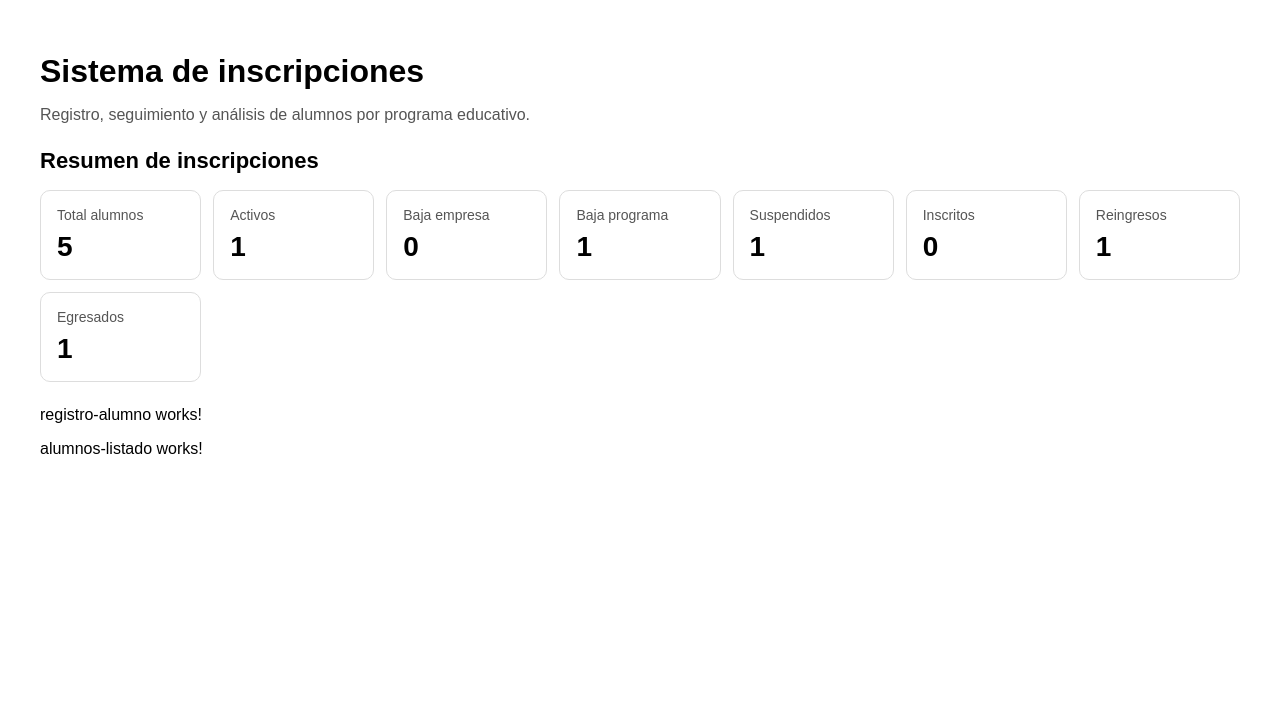
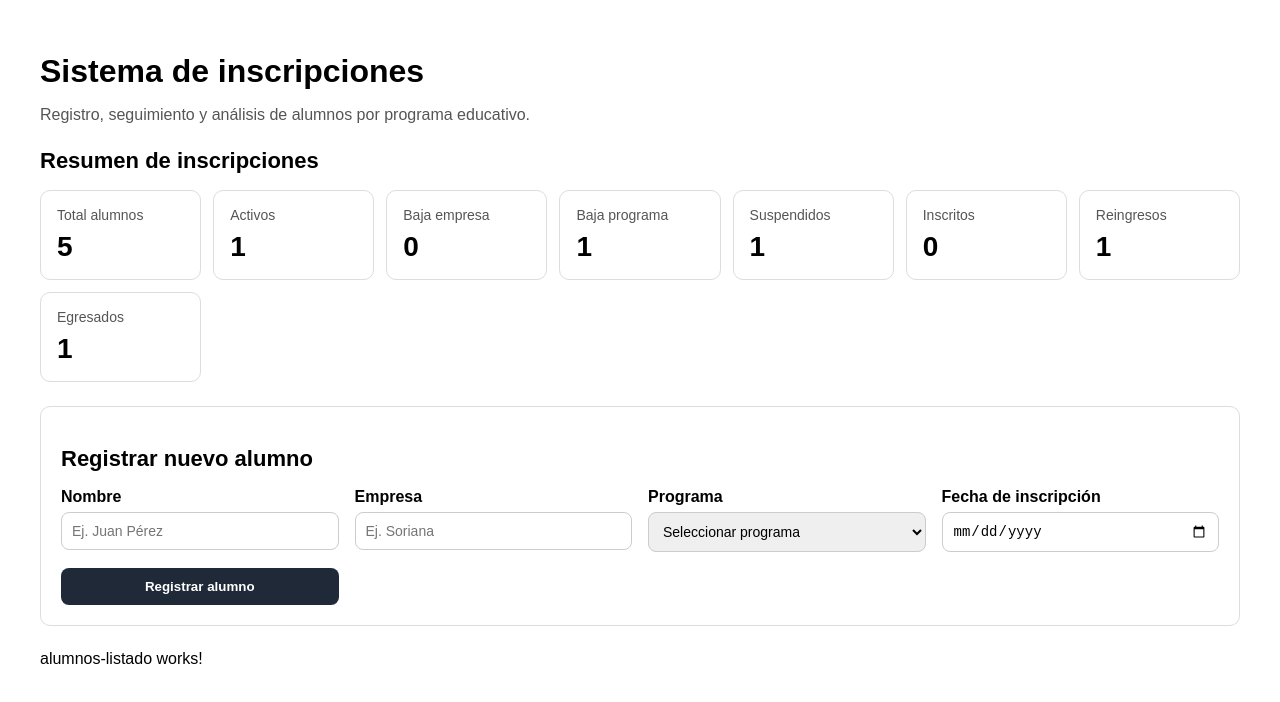
Before and after one commit to FerrariAgustinNicolas/prueba-fullstack-inscripciones, an Angular app in the folder frontend/academiaglobal-inscripciones/: page / in a window 1280 px wide. Shown: the top 702 px of the page. Built offline with nearby package versions, Linux system fonts and the light colour scheme.

Commit message:
angular: implement student registration form

```diff
--- a/frontend/academiaglobal-inscripciones/src/app/features/registro/registro-alumno/registro-alumno.css
+++ b/frontend/academiaglobal-inscripciones/src/app/features/registro/registro-alumno/registro-alumno.css
@@ -0,0 +1,57 @@
+.registro-section {
+  margin-bottom: 24px;
+  padding: 20px;
+  border: 1px solid #ddd;
+  border-radius: 10px;
+  background: #fff;
+}
+
+.registro-section h2 {
+  margin-bottom: 16px;
+  font-size: 22px;
+}
+
+.registro-form {
+  display: grid;
+  grid-template-columns: repeat(auto-fit, minmax(220px, 1fr));
+  gap: 16px;
+  align-items: start;
+}
+
+.form-field {
+  display: flex;
+  flex-direction: column;
+  gap: 6px;
+}
+
+.form-field label {
+  font-weight: 600;
+}
+
+.form-field input,
+.form-field select {
+  padding: 10px;
+  border: 1px solid #ccc;
+  border-radius: 8px;
+  font-size: 14px;
+}
+
+.form-field small {
+  color: #b00020;
+  font-size: 12px;
+}
+
+button {
+  align-self: end;
+  padding: 11px 16px;
+  border: none;
+  border-radius: 8px;
+  background: #1f2937;
+  color: #fff;
+  font-weight: 600;
+  cursor: pointer;
+}
+
+button:hover {
+  background: #111827;
+}
--- a/frontend/academiaglobal-inscripciones/src/app/features/registro/registro-alumno/registro-alumno.html
+++ b/frontend/academiaglobal-inscripciones/src/app/features/registro/registro-alumno/registro-alumno.html
@@ -1 +1,63 @@
-<p>registro-alumno works!</p>
+<section class="registro-section">
+  <h2>Registrar nuevo alumno</h2>
+
+  <form class="registro-form" [formGroup]="registroForm" (ngSubmit)="registrarAlumno()">
+    <div class="form-field">
+      <label for="nombre">Nombre</label>
+      <input
+        id="nombre"
+        type="text"
+        formControlName="nombre"
+        placeholder="Ej. Juan Pérez"
+      />
+      <small *ngIf="campoInvalido('nombre')">
+        El nombre es obligatorio y debe tener al menos 3 caracteres.
+      </small>
+    </div>
+
+    <div class="form-field">
+      <label for="empresa">Empresa</label>
+      <input
+        id="empresa"
+        type="text"
+        formControlName="empresa"
+        placeholder="Ej. Soriana"
+      />
+      <small *ngIf="campoInvalido('empresa')">
+        La empresa es obligatoria.
+      </small>
+    </div>
+
+    <div class="form-field">
+      <label for="programaId">Programa</label>
+      <select id="programaId" formControlName="programaId">
+        <option value="">Seleccionar programa</option>
+        <option
+          *ngFor="let programa of programas$ | async"
+          [value]="programa.id"
+        >
+          {{ programa.nombre }}
+        </option>
+      </select>
+      <small *ngIf="campoInvalido('programaId')">
+        El programa es obligatorio.
+      </small>
+    </div>
+
+    <div class="form-field">
+      <label for="fechaInscripcion">Fecha de inscripción</label>
+      <input
+        id="fechaInscripcion"
+        type="date"
+        formControlName="fechaInscripcion"
+      />
+      <small *ngIf="campoInvalido('fechaInscripcion')">
+        La fecha de inscripción es obligatoria.
+      </small>
+    </div>
+
+    <button type="submit">
+      Registrar alumno
+    </button>
+  </form>
+</section>
--- a/frontend/academiaglobal-inscripciones/src/app/features/registro/registro-alumno/registro-alumno.ts
+++ b/frontend/academiaglobal-inscripciones/src/app/features/registro/registro-alumno/registro-alumno.ts
@@ -1,4 +1,9 @@
 import { Component } from '@angular/core';
+import { FormBuilder, FormGroup, Validators } from '@angular/forms';
+import { Observable } from 'rxjs';
+
+import { Programa } from '../../../models';
+import { AlumnoService } from '../../../services/alumno.service';
 
 @Component({
   selector: 'app-registro-alumno',
@@ -6,4 +11,53 @@ import { Component } from '@angular/core';
   templateUrl: './registro-alumno.html',
   styleUrl: './registro-alumno.css',
 })
-export class RegistroAlumno {}
+export class RegistroAlumno {
+  registroForm: FormGroup;
+  programas$: Observable<Programa[]>;
+
+  constructor(
+    private formBuilder: FormBuilder,
+    private alumnoService: AlumnoService
+  ) {
+    this.programas$ = this.alumnoService.programas$;
+
+    this.registroForm = this.formBuilder.group({
+      nombre: ['', [Validators.required, Validators.minLength(3)]],
+      empresa: ['', Validators.required],
+      programaId: ['', Validators.required],
+      fechaInscripcion: ['', Validators.required],
+    });
+  }
+
+  registrarAlumno(): void {
+    if (this.registroForm.invalid) {
+      this.registroForm.markAllAsTouched();
+      return;
+    }
+
+    const { nombre, empresa, programaId, fechaInscripcion } = this.registroForm.value;
+    const programas = this.alumnoService.obtenerProgramas();
+    const programaSeleccionado = programas.find(
+      (programa) => programa.id === Number(programaId)
+    );
+
+    if (!programaSeleccionado) {
+      return;
+    }
+
+    this.alumnoService.agregarAlumno({
+      nombre: nombre.trim(),
+      empresa: empresa.trim(),
+      programaId: programaSeleccionado.id,
+      programa: programaSeleccionado.nombre,
+      fechaInscripcion,
+    });
+
+    this.registroForm.reset();
+  }
+
+  campoInvalido(campo: string): boolean {
+    const control = this.registroForm.get(campo);
+    return !!control && control.invalid && (control.dirty || control.touched);
+  }
+}
--- a/frontend/academiaglobal-inscripciones/src/app/features/registro/registro-module.ts
+++ b/frontend/academiaglobal-inscripciones/src/app/features/registro/registro-module.ts
@@ -1,10 +1,11 @@
 import { NgModule } from '@angular/core';
 import { CommonModule } from '@angular/common';
 import { RegistroAlumno } from './registro-alumno/registro-alumno';
+import { ReactiveFormsModule } from '@angular/forms';
 
 @NgModule({
   declarations: [RegistroAlumno],
-  imports: [CommonModule],
+  imports: [CommonModule, ReactiveFormsModule],
   exports: [RegistroAlumno],
 })
 export class RegistroModule {}
```
